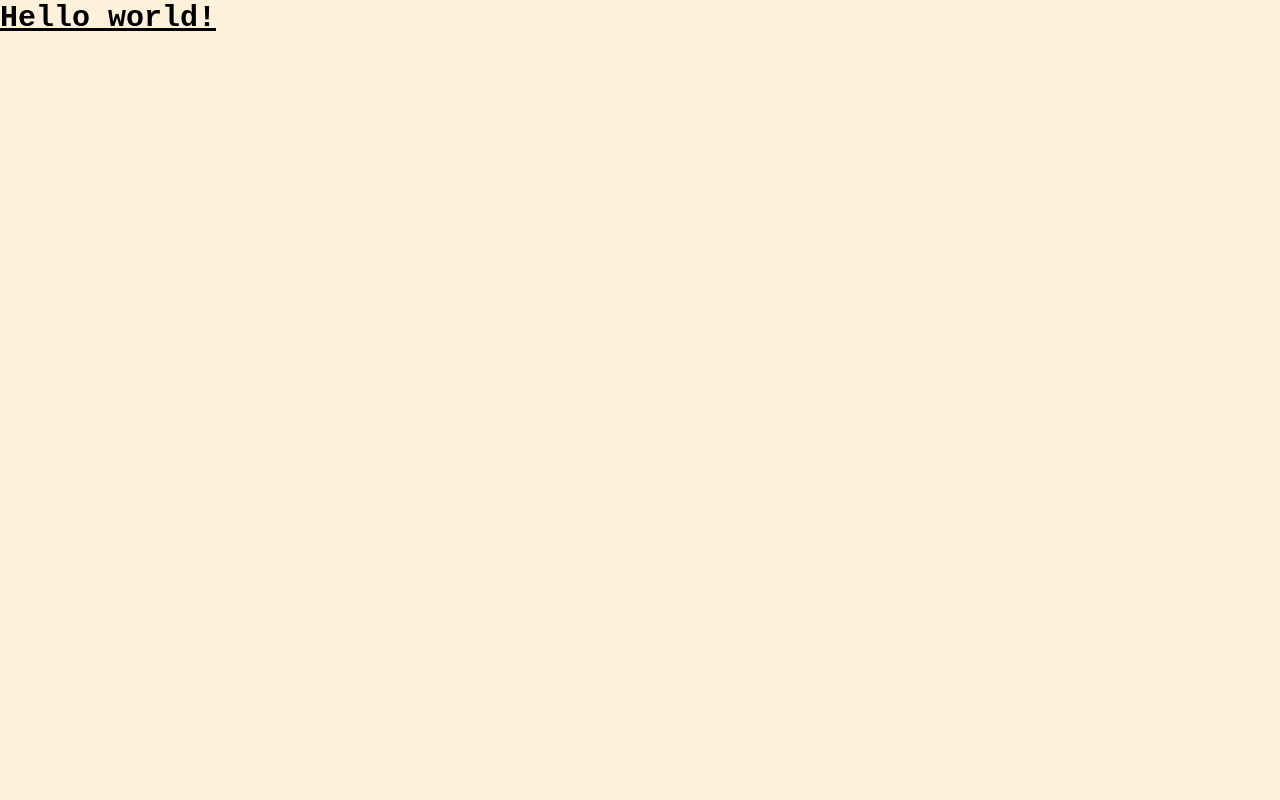
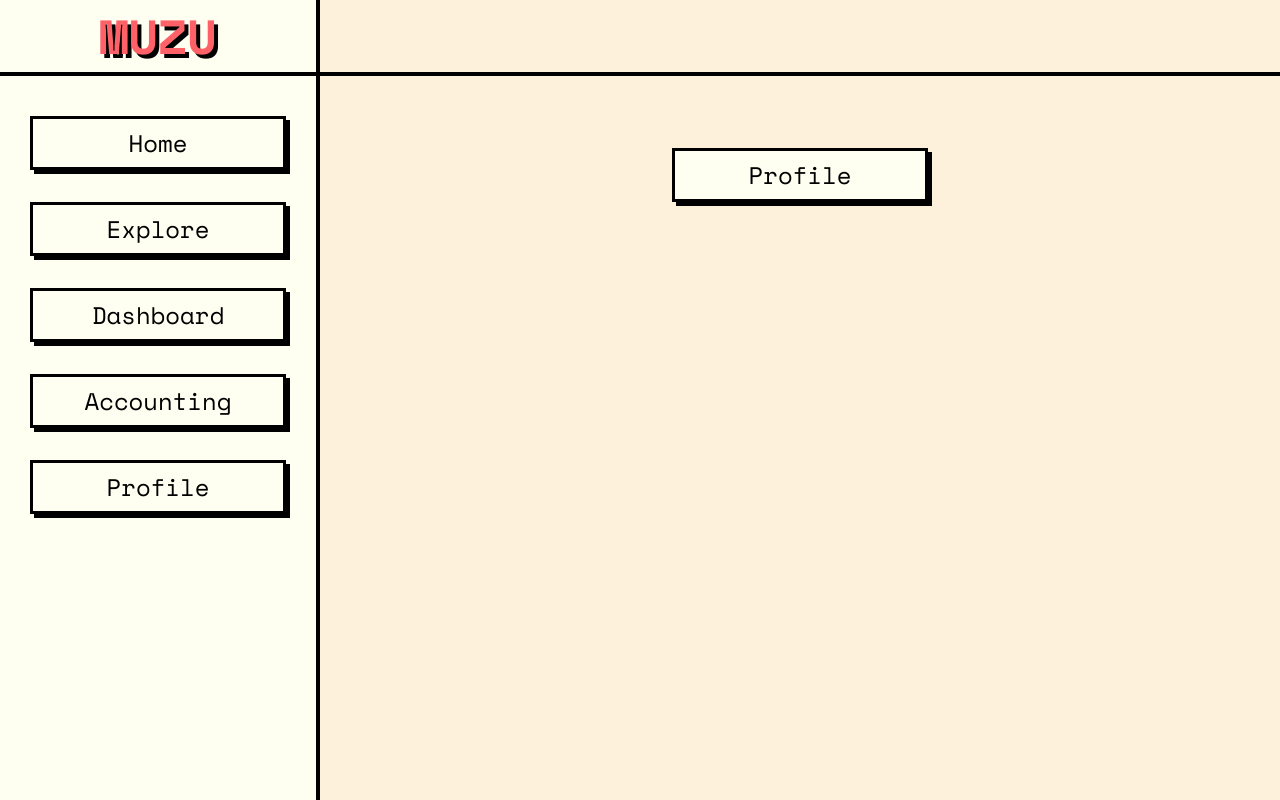
Before and after one commit to aj-maz/Muzu, a Next.js app in the folder client/: page / in a window 1280 px wide. Built offline with nearby package versions, Linux system fonts and the light colour scheme.

Commit message:
basic layout added

```diff
--- /dev/null
+++ b/client/components/Layout.tsx
@@ -0,0 +1,47 @@
+import { ReactNode, FC } from "react";
+
+const Layout: FC<{ children: ReactNode }> = ({ children }) => {
+  return (
+    <div>
+      <header className="border-b-4 border-black ">
+        <div className="w-80 border-black border-r-4 flex items-center justify-center bg-sec">
+          <h1 className="logo ">MUZU</h1>
+        </div>
+      </header>
+      <div className="flex">
+        <nav className=" border-black w-80 border-black border-r-4 sidebar bg-sec inline-block">
+          <div className="pt-8">
+            <div className="p-2 flex justify-center items-center">
+              <div className="panel-shadow  cursor-pointer text-2xl p-2 sidebar-btn bg-sec w-64 text-center">
+                Home
+              </div>
+            </div>
+            <div className="p-2 mt-4 flex justify-center items-center">
+              <div className="panel-shadow  cursor-pointer text-2xl p-2 sidebar-btn bg-sec w-64 text-center">
+                Explore
+              </div>
+            </div>
+            <div className="p-2 mt-4 flex justify-center items-center">
+              <div className="panel-shadow  cursor-pointer text-2xl p-2 sidebar-btn bg-sec w-64 text-center">
+                Dashboard
+              </div>
+            </div>
+            <div className="p-2 mt-4 flex justify-center items-center">
+              <div className="panel-shadow  cursor-pointer text-2xl p-2 sidebar-btn bg-sec w-64 text-center">
+                Accounting
+              </div>
+            </div>
+            <div className="p-2 mt-4 flex justify-center items-center">
+              <div className="panel-shadow  cursor-pointer text-2xl p-2 sidebar-btn bg-sec w-64 text-center">
+                Profile
+              </div>
+            </div>
+          </div>
+        </nav>
+        <main className="content inline-block p-12">{children}</main>
+      </div>
+    </div>
+  );
+};
+
+export default Layout;
--- /dev/null
+++ b/client/pages/_document.tsx
@@ -0,0 +1,22 @@
+import Document, { Html, Head, Main, NextScript } from "next/document";
+
+class MyDocument extends Document {
+  render() {
+    return (
+      <Html>
+        <Head>
+          <link
+            href="https://fonts.googleapis.com/css2?family=Space+Mono:wght@400;700&display=swap"
+            rel="stylesheet"
+          />
+        </Head>
+        <body>
+          <Main />
+          <NextScript />
+        </body>
+      </Html>
+    );
+  }
+}
+
+export default MyDocument;
--- a/client/pages/index.tsx
+++ b/client/pages/index.tsx
@@ -1,9 +1,17 @@
 import type { NextPage } from "next";
+
+import Layout from "../components/Layout";
 
 const Home: NextPage = () => {
   return (
     <div>
-      <h1 className="text-3xl font-bold underline">Hello world!</h1>
+      <Layout>
+        <div className="p-2 mt-4 flex justify-center items-center">
+          <div className="panel-shadow  cursor-pointer text-2xl p-2 sidebar-btn bg-sec w-64 text-center">
+            Profile
+          </div>
+        </div>
+      </Layout>
     </div>
   );
 };
```
